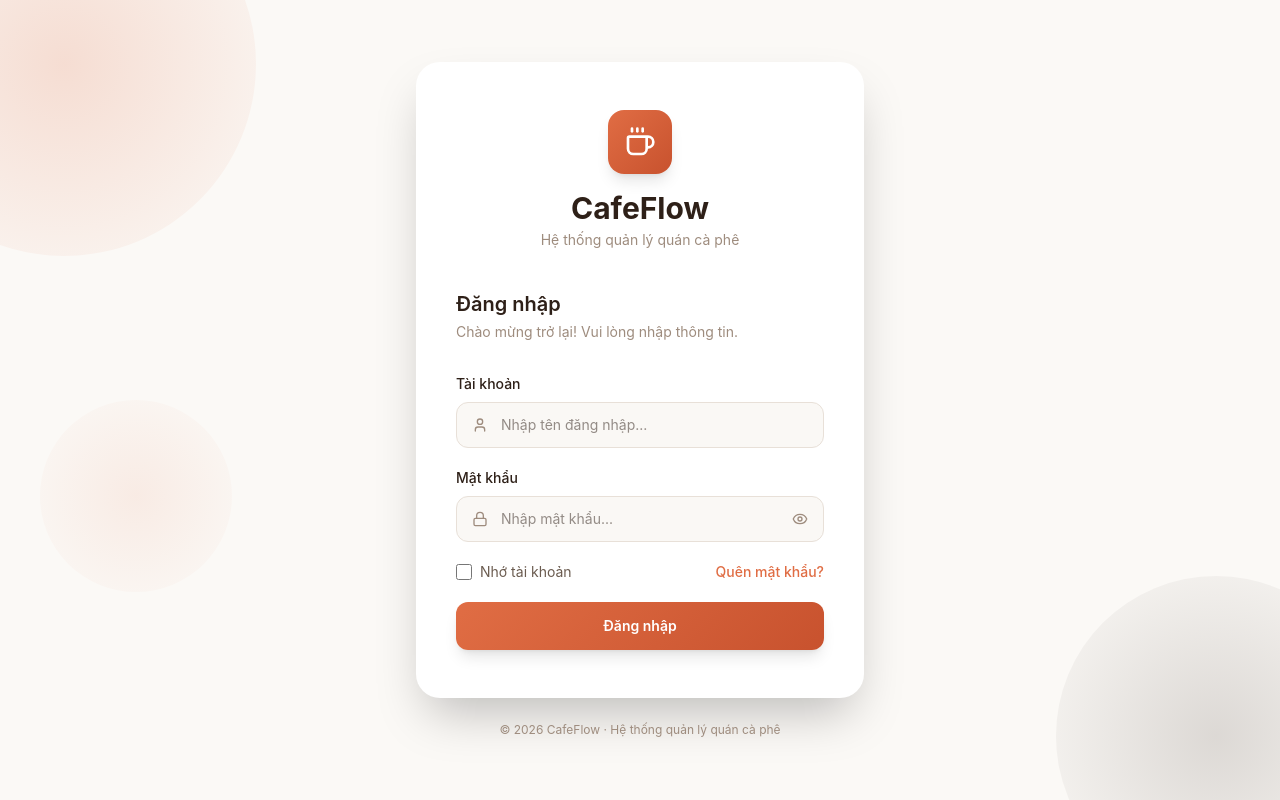
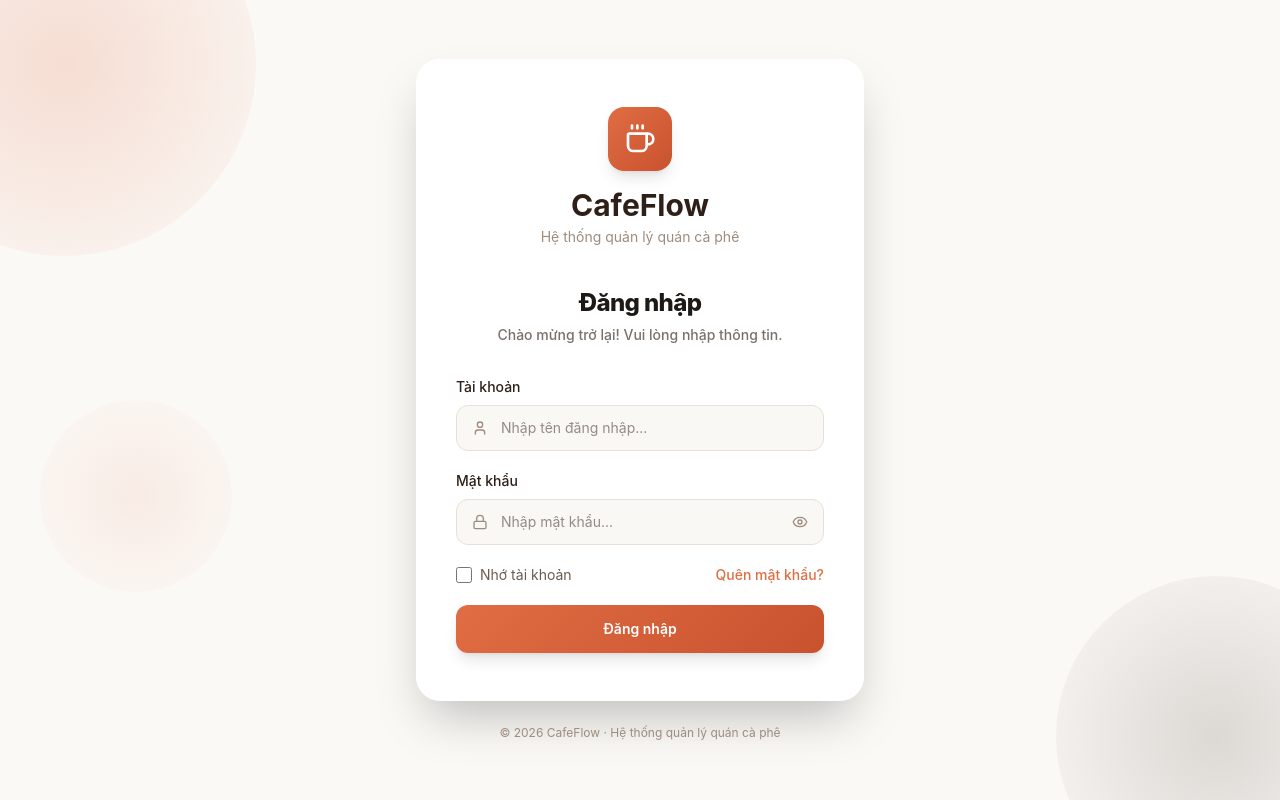
Before and after one commit to hungkhuong21/cafe-management, a React (Vite) app in the folder frontend/: page /login in a window 1280 px wide. Built offline with nearby package versions, Linux system fonts and the light colour scheme; no server answers.

Commit message:
style: center and bold login title

```diff
--- a/frontend/src/pages/Login/Login.jsx
+++ b/frontend/src/pages/Login/Login.jsx
@@ -151,11 +151,11 @@ export default function Login() {
           </div>
 
           {/* Title */}
-          <div className="mb-8">
-            <h2 className="text-xl font-semibold" style={{ color: "#2E2018" }}>
+          <div className="mb-8 text-center">
+            <h2 className="text-2xl font-extrabold text-stone-900 tracking-tight">
               Đăng nhập
             </h2>
-            <p className="text-sm mt-1" style={{ color: "#9e8c7e" }}>
+            <p className="text-sm mt-1.5 text-stone-500 font-medium">
               Chào mừng trở lại! Vui lòng nhập thông tin.
             </p>
           </div>
```
